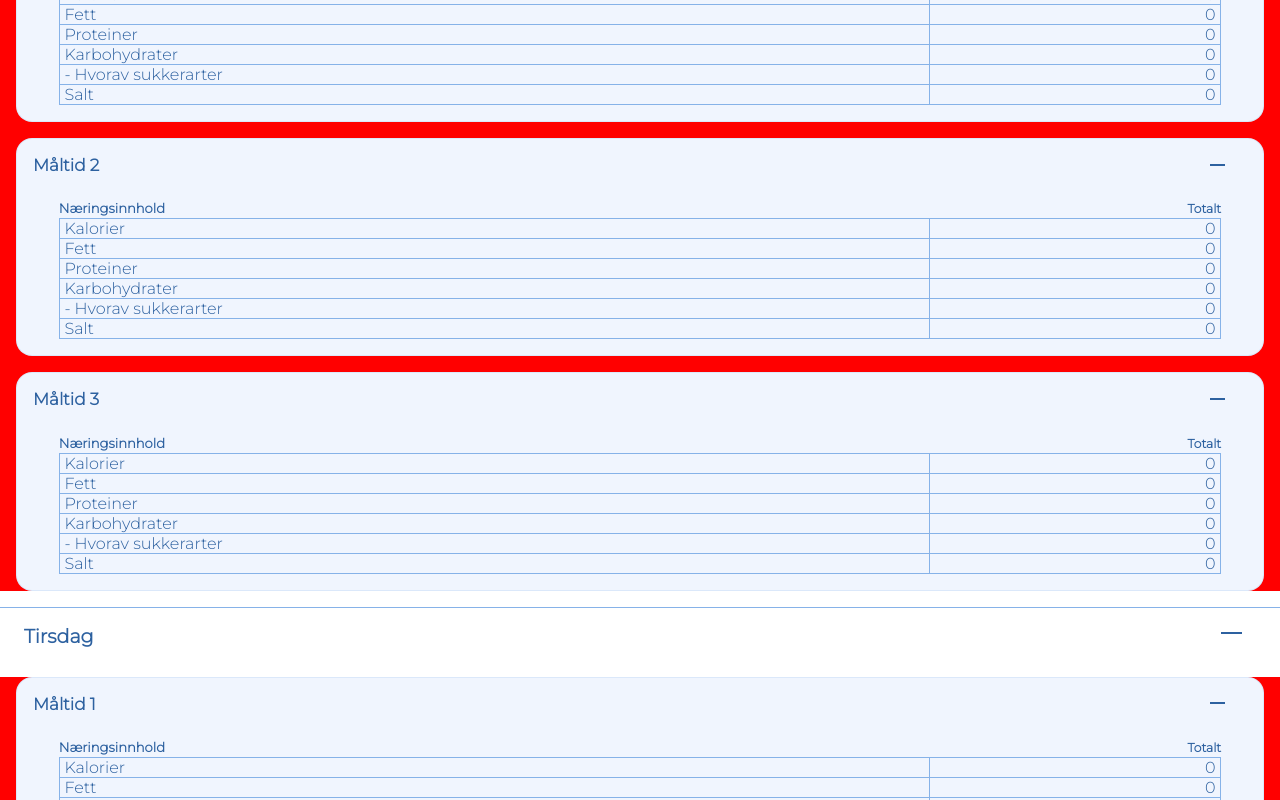
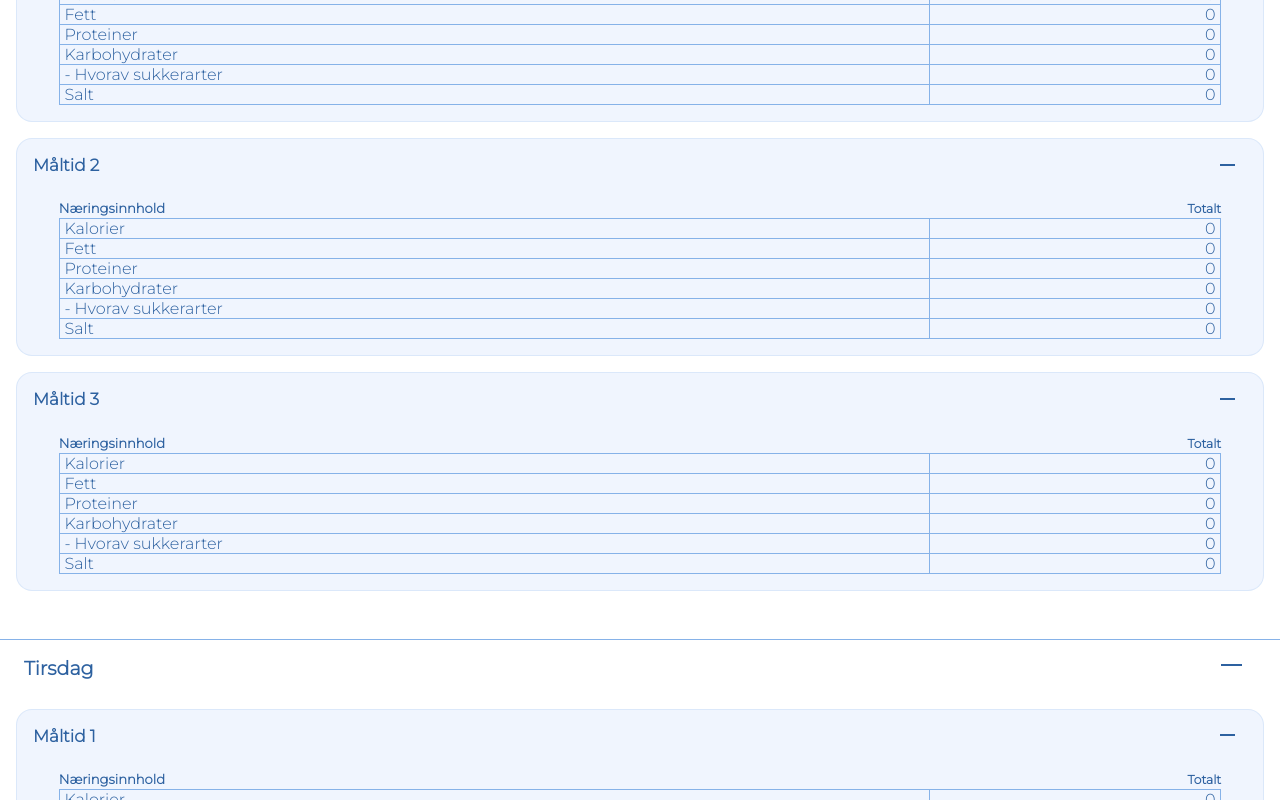
Before and after one commit to weskeiser/mealplanner, a React (Create React App) app in the folder client/: page / in a window 1280 px wide. Shown: the part 800-1600 px from the top of the page. Built offline with nearby package versions, Linux system fonts and the light colour scheme.

Commit message:
progress backup

```diff
--- a/client/src/components/Mealplanner/MealplanDay/MealplanDay.tsx
+++ b/client/src/components/Mealplanner/MealplanDay/MealplanDay.tsx
@@ -36,17 +36,22 @@ const MealplanDay: FC<IMealplanDay> = ({
   return (
     <>
       <section className="mealPlan">
-        <div className="mealPlan__day">
+        <section className="mealPlan__day">
           <h2 className="mealPlan__day__title">{mealPlan.listName}</h2>
           <div className="mealPlan__day__arrow__outter" onClick={openList}>
             <div className={arrowOrLine}></div>
           </div>
-        </div>
+        </section>
 
-        <section className="temp">{visible && <>{mealPlanMeals}</>}</section>
+        {visible && (
+          <section className="mealPlan__meals">
+            <>{mealPlanMeals}</>
+          </section>
+        )}
 
         {/* {visible && <p>totalt</p>} */}
       </section>
+
       <hr className="mealPlan__day__divider--lower dividers" />
     </>
   );
--- a/client/src/components/Mealplanner/MealplanDay/MealplanMeal/MealplanMeal.tsx
+++ b/client/src/components/Mealplanner/MealplanDay/MealplanMeal/MealplanMeal.tsx
@@ -1,6 +1,6 @@
 import { FC, useState } from 'react';
 import { IMeal, IMealplans } from '../../../../Interfaces/Mealplans';
-import AddedProducts from './AddedProducts/AddedProducts';
+import ProductsAndNutrition from './ProductsAndNutrition/ProductsAndNutrition';
 
 interface IMealplanMeal {
   meal: IMeal;
@@ -22,19 +22,23 @@ const MealplanMeal: FC<IMealplanMeal> = ({
   };
 
   const arrowOrLine = visible
-    ? 'mealPlan__meal__title__toggle__inner mealPlan__meal__title__toggle__inner__make-line'
-    : 'mealPlan__meal__title__toggle__inner';
+    ? 'mealPlan__meals__meal__title__toggle__inner mealPlan__meals__meal__title__toggle__inner__make-line'
+    : 'mealPlan__meals__meal__title__toggle__inner';
 
   return (
-    <div className="mealPlan__meal">
-      <div className="mealPlan__meal__title">
-        <h3 className="mealPlan__meal__title__name">{meal.listName}</h3>
-        <div className="mealPlan__meal__title__toggle" onClick={openList}>
+    <section className="mealPlan__meals__meal">
+      <div className="mealPlan__meals__meal__title">
+        <h3 className="mealPlan__meals__meal__title__name">{meal.listName}</h3>
+        <div
+          className="mealPlan__meals__meal__title__toggle"
+          onClick={openList}
+        >
           <div className={arrowOrLine}></div>
         </div>
       </div>
+
       {visible && (
-        <AddedProducts
+        <ProductsAndNutrition
           key={mealPlan.listName + meal.listName}
           meal={meal}
           mealPlanDayName={mealPlan.listName}
@@ -42,7 +46,7 @@ const MealplanMeal: FC<IMealplanMeal> = ({
           setMealPlans={setMealPlans}
         />
       )}
-    </div>
+    </section>
   );
 };
 
--- a/client/src/components/NutritionList/NutritionList.tsx
+++ b/client/src/components/NutritionList/NutritionList.tsx
@@ -1,7 +1,7 @@
 import ListItem from '../ListItem/index';
 import { IProducts } from '../../Interfaces/Products';
 import { FC } from 'react';
-import { ItotalNutritionalValue } from '../Mealplanner/MealplanDay/MealplanMeal/AddedProducts/AddedProducts';
+import { ItotalNutritionalValue } from '../Mealplanner/MealplanDay/MealplanMeal/ProductsAndNutrition/ProductsAndNutrition';
 
 interface IListContent {
   className: string;
--- a/client/src/styles/App.css
+++ b/client/src/styles/App.css
@@ -190,7 +190,7 @@ main {
   display: grid;
   -ms-grid-columns: 3fr 1fr;
       grid-template-columns: 3fr 1fr;
-  width: 12em;
+  width: 15em;
 }
 
 .custom-product__form__name-and-serving > * {
@@ -198,7 +198,7 @@ main {
 }
 
 .custom-product__form__list {
-  width: 12em;
+  width: 15em;
 }
 
 .custom-product__form__list__input {
@@ -501,11 +501,11 @@ main {
   width: 100%;
 }
 
-.mealPlan .temp {
-  background-color: red;
+.mealPlan__meals {
+  margin-bottom: 3em;
 }
 
-.mealPlan__meal {
+.mealPlan__meals__meal {
   background-color: #f0f5fe;
   margin: 1em 1em;
   padding: 1em 1em;
@@ -513,30 +513,32 @@ main {
   border: 1px solid rgba(134, 178, 232, 0.2);
 }
 
-.mealPlan__meal__title {
+.mealPlan__meals__meal__title {
+  display: -ms-grid;
+  display: grid;
+  -ms-grid-columns: 7fr 1fr;
+      grid-template-columns: 7fr 1fr;
+  font-size: 0.9em;
+}
+
+.mealPlan__meals__meal__title__name {
+  color: #2d61a0;
+}
+
+.mealPlan__meals__meal__title__toggle {
+  margin-left: auto;
+  margin-top: -0.7em;
+  width: 3em;
+  padding-top: 0.9em;
+  padding-left: 0.3em;
+  cursor: pointer;
   display: -webkit-box;
   display: -ms-flexbox;
   display: flex;
-  font-size: 0.9em;
 }
 
-.mealPlan__meal__title__name {
-  color: #2d61a0;
-}
-
-.mealPlan__meal__title__toggle {
-  margin-left: auto;
-  display: -webkit-inline-box;
-  display: -ms-inline-flexbox;
-  display: inline-flex;
-  margin-top: -0.7em;
-  width: 4em;
-  padding-left: 1.4em;
-  padding-top: 0.9em;
-  cursor: pointer;
-}
-
-.mealPlan__meal__title__toggle__inner {
+.mealPlan__meals__meal__title__toggle__inner {
+  margin: 0 auto;
   font-size: 0.8em;
   border: 0.2em solid #2d61a0;
   border-top: transparent;
@@ -547,7 +549,7 @@ main {
           transform: rotate(45deg);
 }
 
-.mealPlan__meal__title__toggle__inner__make-line {
+.mealPlan__meals__meal__title__toggle__inner__make-line {
   border: 1px solid #2d61a0;
   -webkit-transform: none;
           transform: none;
@@ -556,38 +558,33 @@ main {
   width: 1.3em;
 }
 
-.mealPlan__meal__added-products {
+.mealPlan__meals__meal__added-products {
   margin-top: 0.5em;
 }
 
-.mealPlan__meal__added-products__product {
-  display: -webkit-box;
-  display: -ms-flexbox;
-  display: flex;
+.mealPlan__meals__meal__added-products__product {
   color: #2d61a0;
-  margin: 0.2em 1em;
-  display: flex;
+  display: -ms-grid;
+  display: grid;
+  -ms-grid-columns: 6fr 1fr 1fr;
+      grid-template-columns: 6fr 1fr 1fr;
 }
 
-.mealPlan__meal__added-products__product__title {
-  max-width: 75%;
+.mealPlan__meals__meal__added-products__product:first-of-type {
+  margin-top: 1em;
+}
+
+.mealPlan__meals__meal__added-products__product__title {
   white-space: nowrap;
   overflow: hidden;
+  margin-right: 0.3em;
 }
 
-.mealPlan__meal__added-products__product__title__brand {
+.mealPlan__meals__meal__added-products__product__title__brand {
   font-size: 0.7em;
 }
 
-.mealPlan__meal__added-products__product__serving-remove-container {
-  display: -webkit-box;
-  display: -ms-flexbox;
-  display: flex;
-  margin-left: auto;
-}
-
-.mealPlan__meal__added-products__product__remove {
-  margin-left: 0.5em;
+.mealPlan__meals__meal__added-products__product__remove {
   margin-top: 0.05em;
   padding: 0 0.6em;
   color: #86b2e8;
@@ -600,23 +597,23 @@ main {
   cursor: pointer;
 }
 
-.mealPlan__meal__added-products__nutrition-list {
+.mealPlan__meals__meal__added-products__nutrition-list {
   margin: 0 1.6em;
 }
 
-.mealPlan__meal__added-products__nutrition-list__heading {
+.mealPlan__meals__meal__added-products__nutrition-list__heading {
   margin: 0 2.3em;
 }
 
-.mealPlan__meal__added-products__nutrition-list__heading__title {
+.mealPlan__meals__meal__added-products__nutrition-list__heading__title {
   margin-top: auto;
 }
 
-.mealPlan__meal__added-products__nutrition-list__heading__serving {
+.mealPlan__meals__meal__added-products__nutrition-list__heading__serving {
   font-size: 1.1em;
 }
 
-.mealPlan__meal__added-products__nutrition-list__heading {
+.mealPlan__meals__meal__added-products__nutrition-list__heading {
   color: #2d61a0;
   font-size: 0.7em;
   display: -webkit-box;
@@ -626,13 +623,13 @@ main {
   margin-bottom: 0.2em;
 }
 
-.mealPlan__meal__added-products__nutrition-list__heading__serving {
+.mealPlan__meals__meal__added-products__nutrition-list__heading__serving {
   margin-left: auto;
   margin-top: 0.3em;
   font-weight: bold;
 }
 
-.mealPlan__meal__added-products__nutrition-list__list-item {
+.mealPlan__meals__meal__added-products__nutrition-list__list-item {
   color: #2d61a0;
   border-top: 1px solid #86b2e8;
   border-right: 1px solid #86b2e8;
@@ -643,19 +640,19 @@ main {
       grid-template-columns: 3fr 1fr;
 }
 
-.mealPlan__meal__added-products__nutrition-list__list-item > * {
+.mealPlan__meals__meal__added-products__nutrition-list__list-item > * {
   padding: 0 0.3em;
 }
 
-.mealPlan__meal__added-products__nutrition-list__list-item:last-child {
+.mealPlan__meals__meal__added-products__nutrition-list__list-item:last-child {
   border-bottom: 1px solid #86b2e8;
 }
 
-.mealPlan__meal__added-products__nutrition-list__list-item__key {
+.mealPlan__meals__meal__added-products__nutrition-list__list-item__key {
   border-right: 1px solid #86b2e8;
 }
 
-.mealPlan__meal__added-products__nutrition-list__list-item__value {
+.mealPlan__meals__meal__added-products__nutrition-list__list-item__value {
   margin-left: auto;
 }
 
--- a/client/src/styles/App.scss
+++ b/client/src/styles/App.scss
@@ -227,7 +227,7 @@ main {
   }
 
   $custom-template-columns: 3fr 1fr;
-  $custom-width: 12em;
+  $custom-width: 15em;
   &__form {
     margin-bottom: 1em;
 
@@ -515,11 +515,12 @@ main {
       width: 100%;
     }
   }
-  .temp {
-    background-color: red;
-  }
+
+  &__meals {
+    margin-bottom: 3em;
+
     &__meal {
-    // $meal-background: rgb(246, 249, 255);
+      $meal-background: rgb(246, 249, 255);
       $meal-background: rgb(240, 245, 254);
 
       background-color: $meal-background;
@@ -530,26 +531,27 @@ main {
 
       &__title {
         // border: 1px solid black;
-      display: flex;
+        // display: flex;
+        display: grid;
+        grid-template-columns: 7fr 1fr;
         font-size: 0.9em;
         &__name {
           // border: 1px solid black;
           color: $page-color-text;
-        // margin-left: 2em;
         }
 
         &__toggle {
           // border: 1px solid black;
           margin-left: auto;
-        display: inline-flex;
           margin-top: -0.7em;
-        width: 4em;
-        // height: 3em;
-        padding-left: 1.4em;
+          width: 3em;
           padding-top: 0.9em;
+          padding-left: 0.3em;
           cursor: pointer;
+          display: flex;
 
           &__inner {
+            margin: 0 auto;
             font-size: 0.8em;
             border: 0.2em solid $page-color-text;
             border-top: transparent;
@@ -572,41 +574,44 @@ main {
       &__added-products {
         margin-top: 0.5em;
         &__product {
-        display: flex;
           color: $page-color-text;
-        margin: 0.2em 1em;
-        display: flex;
+          // margin: 0.2em 1em;
+          // display: flex;
+          display: grid;
+          grid-template-columns: 6fr 1fr 1fr;
+
+          &:first-of-type {
+            margin-top: 1em;
+          }
 
           &__title {
-          max-width: 75%;
+            // border: 1px solid black;
             white-space: nowrap;
             overflow: hidden;
+            margin-right: 0.3em;
+
             &__brand {
               font-size: 0.7em;
             }
           }
 
-        &__serving-remove-container {
-          display: flex;
-          margin-left: auto;
-        }
-
           &__serving {
+            // border: 1px solid black;
           }
 
           &__remove {
-          margin-left: 0.5em;
+            // margin-left: 0.5em;
             margin-top: 0.05em;
             padding: 0 0.6em;
             color: $page-color;
             color: rgb(203, 160, 160);
             background-color: $meal-background;
             border: none;
-          // border: 1px solid black;
             height: 1em;
             font-size: 1.2em;
             line-height: 1em;
             cursor: pointer;
+            // border: 1px solid black;
           }
         }
 
@@ -629,6 +634,7 @@ main {
       }
     }
   }
+}
 
 .green {
   color: rgb(52, 188, 45);
```
Also changed, not shown: client/src/components/Mealplanner/MealplanDay/MealplanMeal/ProductsAndNutrition/AddedProduct/AddedProduct.tsx (renamed from client/src/components/Mealplanner/MealplanDay/MealplanMeal/AddedProducts/AddedProduct/AddedProduct.tsx, +12 -16 lines), client/src/components/Mealplanner/MealplanDay/MealplanMeal/ProductsAndNutrition/ProductsAndNutrition.tsx (renamed from client/src/components/Mealplanner/MealplanDay/MealplanMeal/AddedProducts/AddedProducts.tsx, +16 -10 lines), 1 other file (tests, documents, lock files or other folders). Lines whose indentation alone changed are shown as unchanged.
